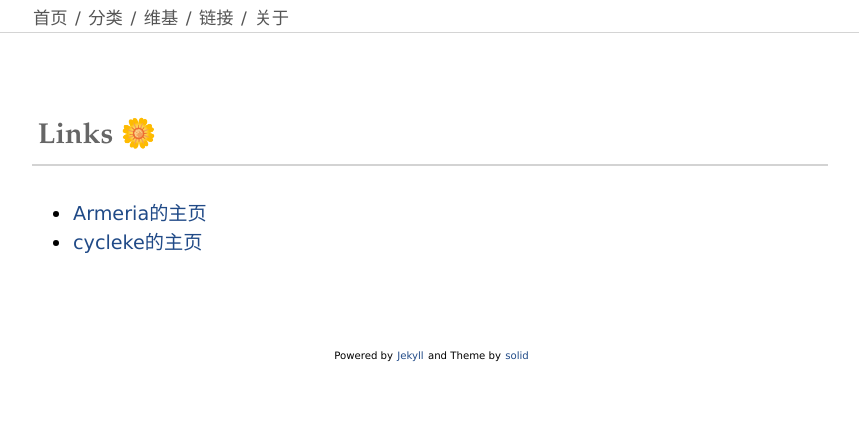
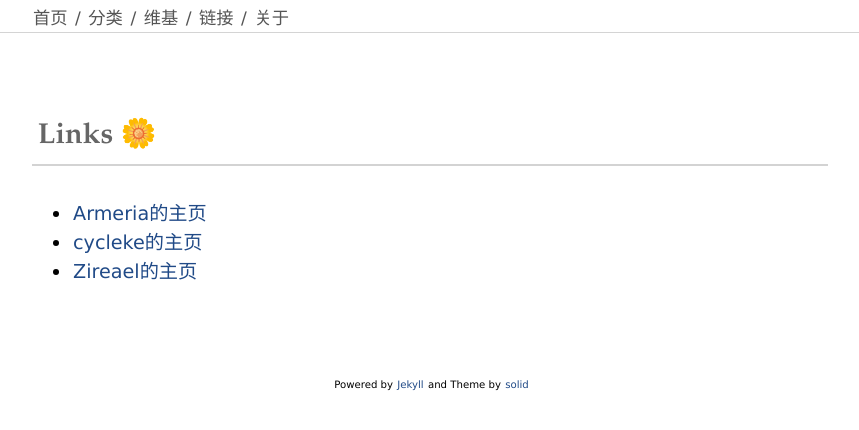
Before and after one commit to ArmeriaWang/ArmeriaWang.github.io, a Jekyll site: the page built from pages/links.md, in a window 1280 px wide. Shown: the top 430 px of the page, without its empty margins (208-1067 px from the left). Built offline with Jekyll 4.4.1, drawn with Linux system fonts in a browser that asks for light colours.

Commit message:
Update links.md

```diff
--- a/pages/links.md
+++ b/pages/links.md
@@ -7,6 +7,7 @@ permalink: /links/
 ---
 
 <ul>
-<li><a href="https://armeriawang.github.io/">Armeria的主页</a></li>
+<li><a href="https://armeriawang.github.io">Armeria的主页</a></li>
 <li><a href="https://cycleke.github.io">cycleke的主页</a></li>
+<li><a href="http://zireael.init-new-world.com">Zireael的主页</a></li>
 </ul>
```
